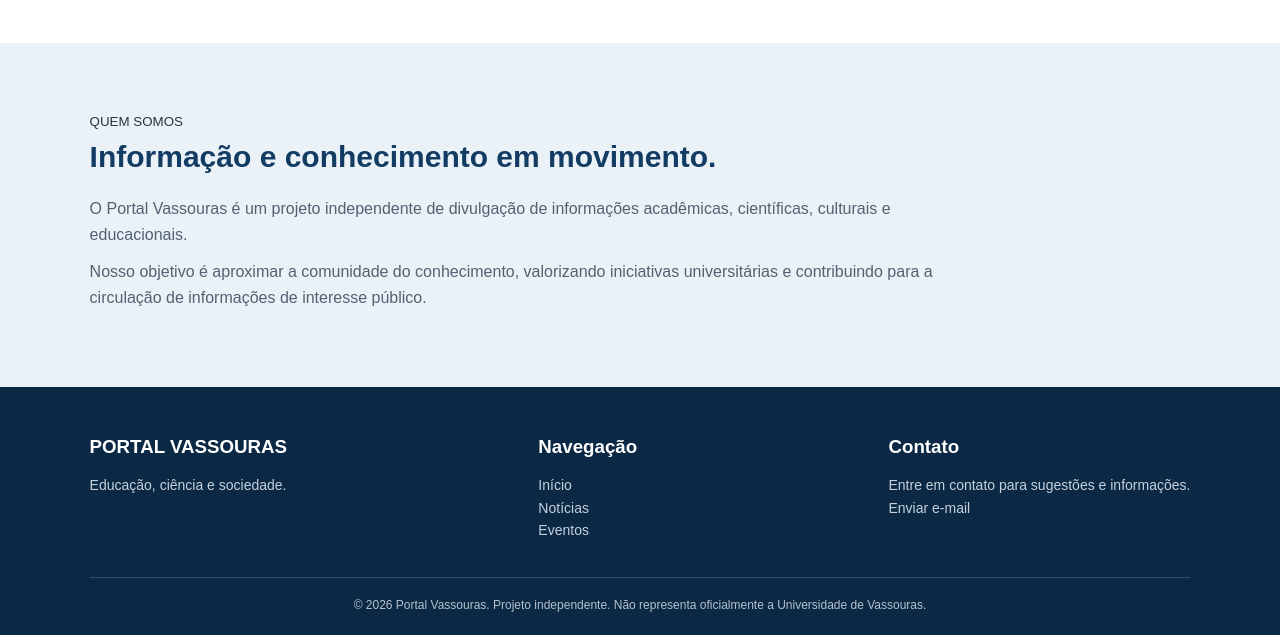
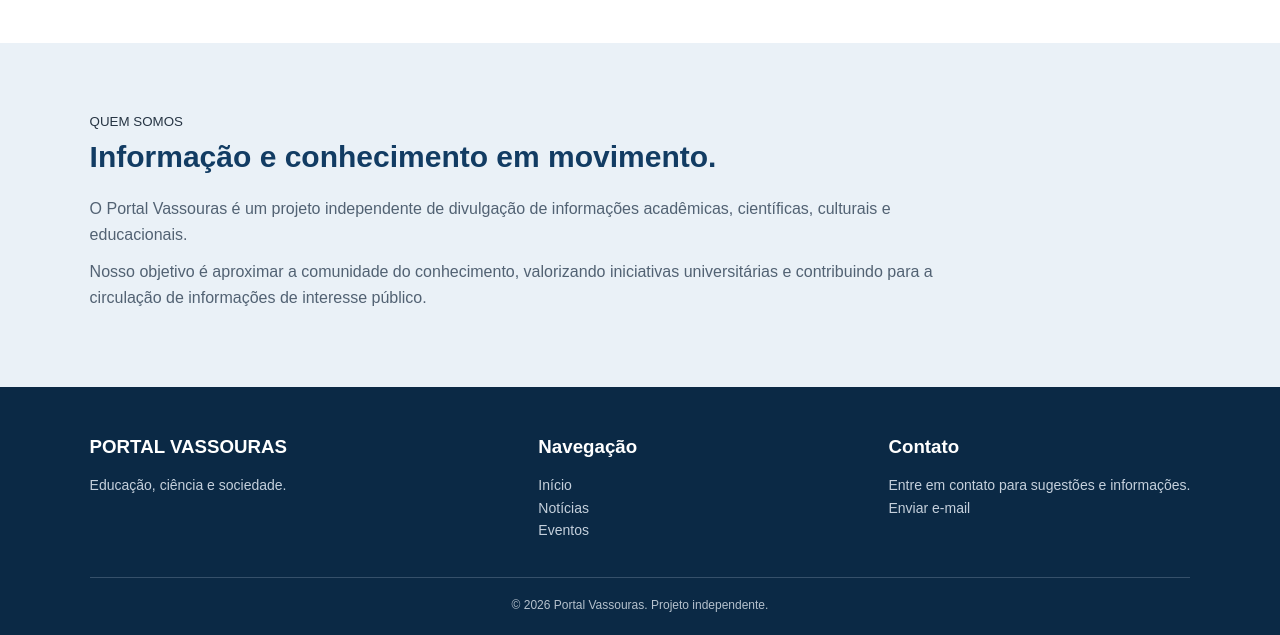
Before and after one commit to phmaris77-beep/site-universidade-vassouras, a plain HTML site: page index.html in a window 1280 px wide. Shown: the part 2023-2658 px from the top of the page. Drawn offline with Linux system fonts and the light colour scheme.

Commit message:
Update index.html

```diff
--- a/index.html
+++ b/index.html
@@ -4,7 +4,7 @@
 <head>
   <meta charset="UTF-8">
   <meta name="viewport" content="width=device-width, initial-scale=1.0">
-  <meta name="description" content="Portal independente de informações acadêmicas, notícias e eventos de Vassouras.">
+  <meta name="description" content="Ciência, extensão, pesquisae ensino">
   <title>Portal Vassouras | Educação e Conhecimento</title>
 
   <style>
@@ -655,7 +655,7 @@
 
     <div class="footer-bottom">
       © 2026 Portal Vassouras. Projeto independente.
-      Não representa oficialmente a Universidade de Vassouras.
+
     </div>
   </footer>
 
```
